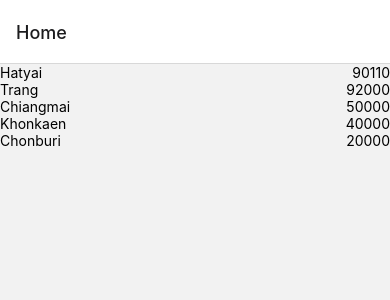
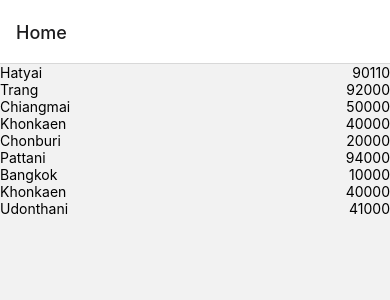
Before and after one commit to 6210110253/3SA04, a React Native app in the folder wt-app/: screen /Home in a window 390 px wide. Shown: the top 300 px of the page. Built offline with nearby package versions, Linux system fonts and the light colour scheme.

Commit message:
เพิ่มสถานที่

```diff
--- a/wt-app/screen/ZipCodeScreen.js
+++ b/wt-app/screen/ZipCodeScreen.js
@@ -10,6 +10,10 @@ const availableZipItems = [
   { place: "Chiangmai", code: "50000" },
   { place: "Khonkaen", code: "40000" },
   { place: "Chonburi", code: "20000" },
+  { place: "Pattani", code: "94000" },
+  { place: "Bangkok", code: "10000" },
+  { place: "Khonkaen", code: "40000" },
+  { place: "Udonthani", code: "41000" },
 ];
 
 const ZipItem = ({ place, code, navigation }) => (
```
